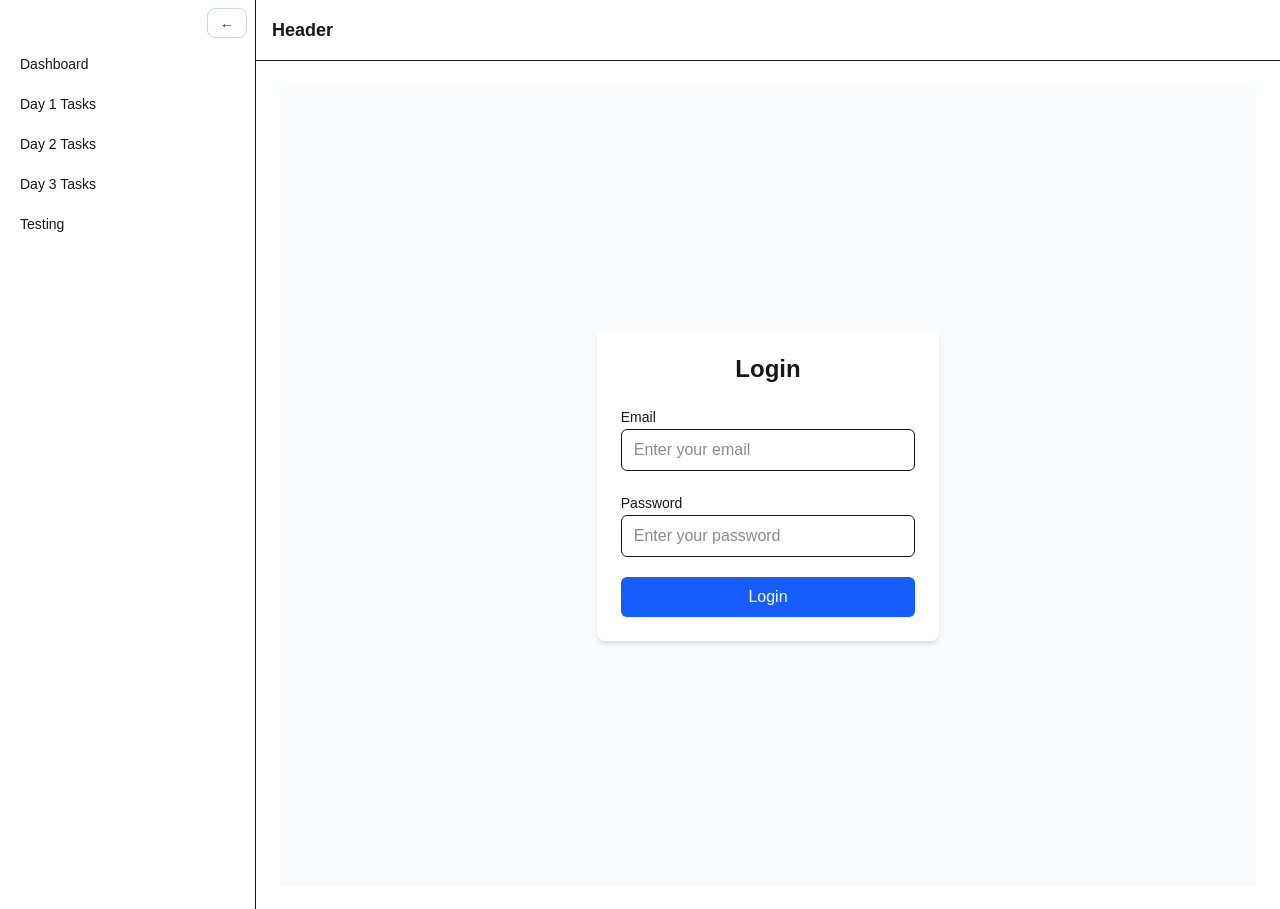
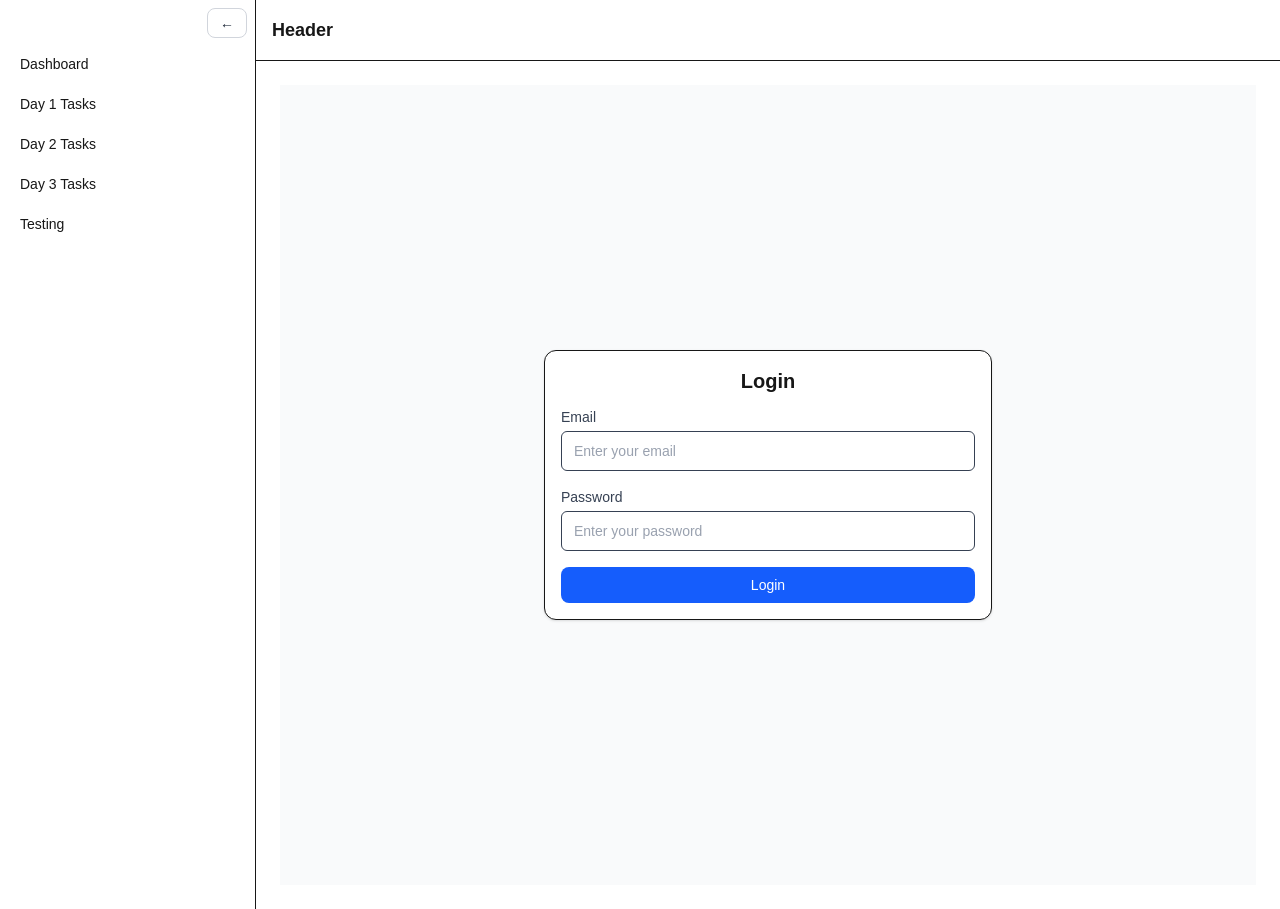
Before and after one commit to Abhi301295/react-next-learning, a Next.js app: page /login in a window 1280 px wide. Built offline with nearby package versions, Linux system fonts and the light colour scheme.

Commit message:
build login form UI using reusable components

```diff
--- a/app/components/auth/LoginForm.tsx
+++ b/app/components/auth/LoginForm.tsx
@@ -1,43 +1,56 @@
 'use client';
+
+import { Card, CardContent, CardTitle, CardHeader } from "../ui/card";
+import Input from "../ui/input";
+import {Button} from "../ui/button";
 
 const LoginFrom = () => {
   return (
-    <div className="min-h-screen flex items-center justify-center bg-gray-50 px-4">
-      <form className="w full max-w-md bg-white p-6 rounded-lg shadow-md space-y-5">
-        <h1 className="text-2xl font-semibold text-center">
+    <section className="min-h-screen flex items-center justify-center bg-gray-50 px-4">
+
+      <div className="w-full max-w-md">
+
+        <Card>
+
+          <CardHeader>
+            <CardTitle className="text-center text-xl">
               Login
-        </h1>
+            </CardTitle>
 
-        <div className="space-y-1">
-          <label htmlFor="email" className="text-sm font-medium">
-            Email
-          </label>
+          </CardHeader>
 
-          <input
+          <CardContent>
+
+            <form className="space-y-4">
+
+              <Input
+                id="email"
+                name="email"
                 type="email"
-            id="email"
-            className="w-full border rounded-md px-3 py-2 focus:outline-none focus:ring-2 focus:ring-blue-500" placeholder="Enter your email" />
-        </div>
-        <div className="space-y-1">
-          <label htmlFor="password" className="text-sm font-medium">
-            Password
-          </label>
+                label="Email"
+                placeholder="Enter your email"
+              />
 
-          <input
+              <Input
                 id="password"
+                name="password"
                 type="password"
-            className="w-full border rounded-md px-3 py-2 focus:outline-none focus:ring-2 focus:ring-blue-500"
+                label="Password"
                 placeholder="Enter your password"
               />
+
+              <Button type="submit" className="w-full">
+                Login
+              </Button>
+
+            </form>
+          </CardContent>
+
+        </Card>
+
       </div>
-        <button
-          type="submit"
-          className="w-full bg-blue-600 text-white py-2 rounded-md hover:bg-blue-700 transition"
-        >
-          Login
-        </button>
-      </form>
-    </div>
+
+    </section>
   )
 }
 
```
Lines whose indentation alone changed are shown as unchanged.
